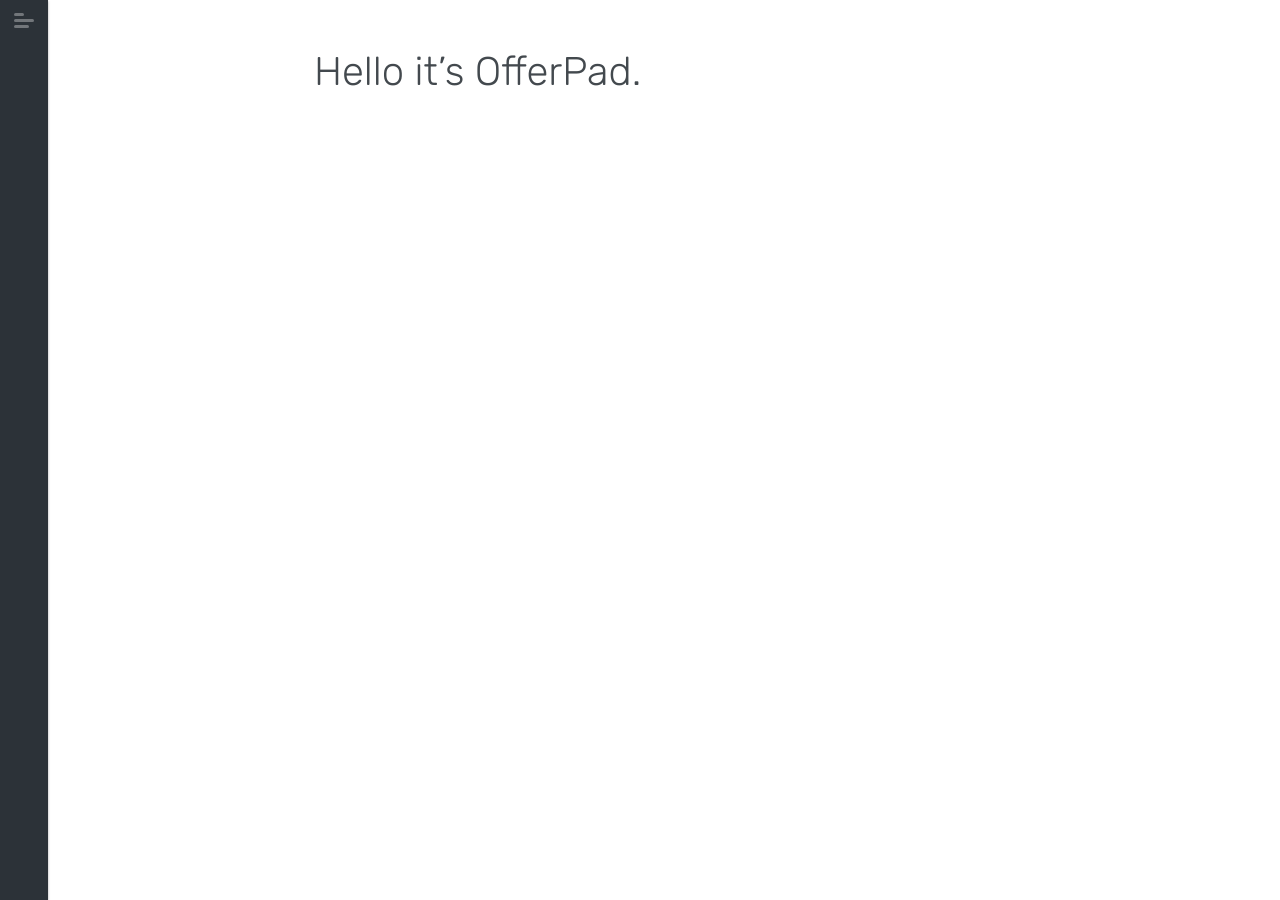
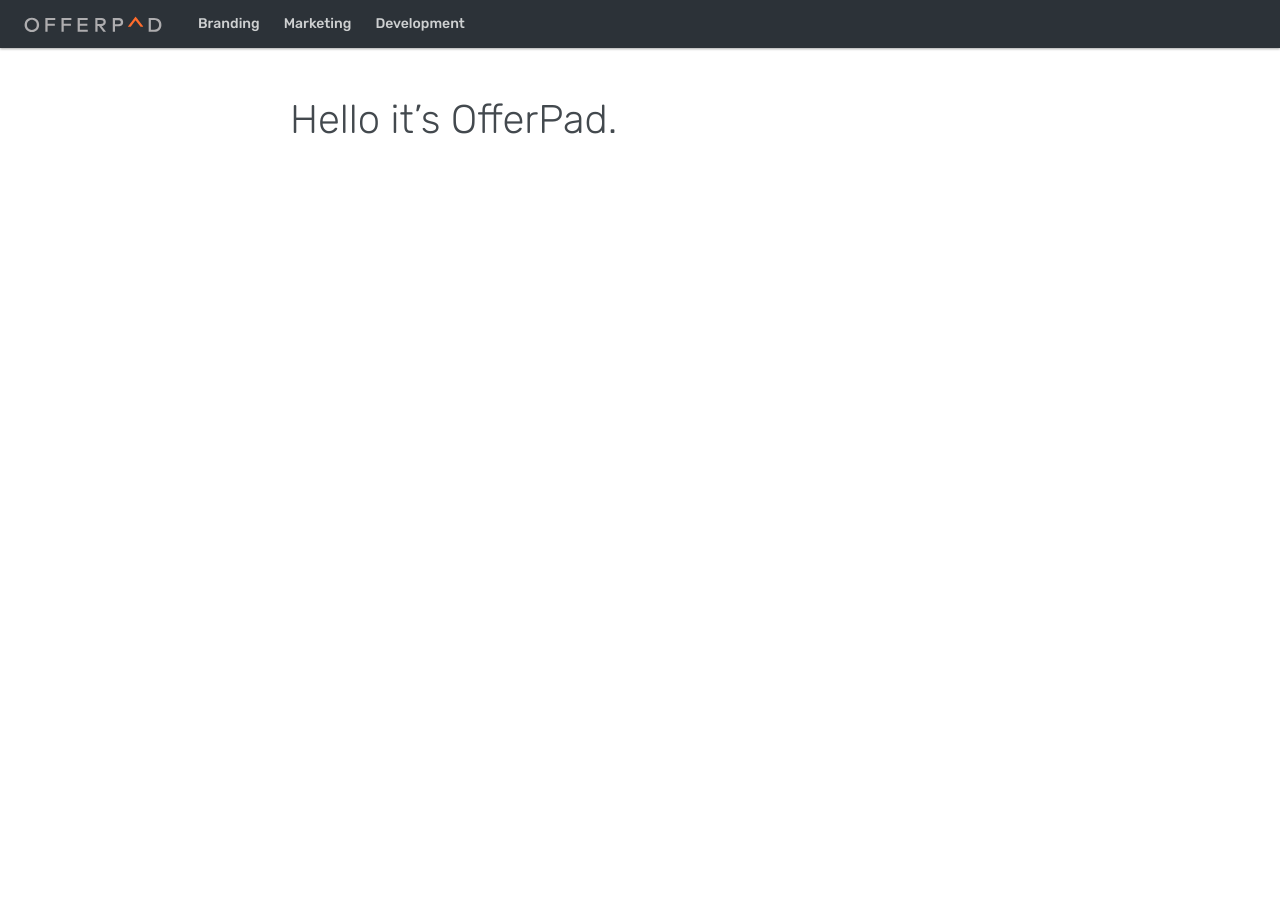
Before and after one commit to Offerpad/floorplan, a Jekyll site: the page built from index.md, in a window 1280 px wide. Built offline with Jekyll 4.4.1, drawn with Linux system fonts in a browser that asks for light colours; nearby versions of some CDN libraries.

Commit message:
navigation overhaul... again

```diff
--- /dev/null
+++ b/_includes/header.html
@@ -0,0 +1,73 @@
+<header class="site-header site-header--dark">
+    <div class="menu-icon menu-icon--dark js-menu-button mr-s">
+        <span></span>
+    </div>
+    <a class="site-header__link mr-s" href="{{ site.baseurl }}/">
+        <div class="site-header__logo offerpad-logo">
+            OfferPad Style Guide
+        </div>
+    </a>
+    <nav class="site-header__nav site-header__nav--mobile js-nav-menu">
+        <ul class="list--unstyled">
+            <li>
+                <a class="js-nav-link site-header__link" tabindex="0">
+                    Branding
+                </a>
+            </li>
+            <li>
+                <a class="js-nav-link site-header__link" tabindex="0">
+                    Marketing
+                </a>
+            </li>
+            <li>
+                <a class="js-nav-link site-header__link" tabindex="0">
+                    Development
+                </a>
+                <div class="js-nav-drawer site-header__drawer">
+                    <button class="js-drawer-close site-header__drawer__close">
+                        <i class="fa fa-chevron-left"></i>
+                        Go back
+                    </button>
+                    <div class="site-header__drawer__inner">
+                        {% assign base = site.docs | where: 'type', 'base' | sort: 'name' %}
+                        <ul class="nav-list" media-nav-bp="w-25">
+                            <li class="list-header">Base Styling</li>
+                            {% for doc in base %}
+                            <li>
+                                <a href="{{ site.baseurl }}{{ doc.url }}"{% if doc.url == page.url %} class="active"{% endif %}>{{ doc.title }}</a>
+                            </li>
+                            {% endfor %}
+                        </ul>
+                        {% assign elements = site.docs | where: 'type', 'elements' | sort: 'name' %}
+                        <ul class="nav-list" media-nav-bp="w-25">
+                            <li class="list-header">Page Elements</li>
+                            {% for doc in elements %}
+                            <li>
+                                <a href="{{ site.baseurl }}{{ doc.url }}"{% if doc.url == page.url %} class="active"{% endif %}>{{ doc.title }}</a>
+                            </li>
+                            {% endfor %}
+                        </ul>
+                        {% assign patterns = site.docs | where: 'type', 'patterns' | sort: 'name' %}
+                        <ul class="nav-list" media-nav-bp="w-25">
+                            <li class="list-header">Design Patterns</li>
+                            {% for doc in patterns %}
+                            <li>
+                                <a href="{{ site.baseurl }}{{ doc.url }}"{% if doc.url == page.url %} class="active"{% endif %}>{{ doc.title }}</a>
+                            </li>
+                            {% endfor %}
+                        </ul>
+                        {% assign examples = site.examples | where: 'type', 'examples' | sort: 'name' %}
+                        <ul class="nav-list" media-nav-bp="w-25">
+                            <li class="list-header">Example Pages</li>
+                            {% for example in examples %}
+                            <li>
+                                <a href="{{ site.baseurl }}{{ example.url }}"{% if example.url == page.url %} class="active"{% endif %}>{{ example.title }}</a>
+                            </li>
+                            {% endfor %}
+                        </ul>
+                    </div>
+                </div>
+            </li>
+        </ul>
+    </nav>
+</header>
--- a/_includes/navigation.html
+++ /dev/null
@@ -1,76 +0,0 @@
-<nav class="navigation js-collapsed">
-    <div class="navigation__header">
-        <div class="menu-icon menu-icon__dark js-menu-button">
-            <span></span>
-        </div>
-        <div class="navigation__logo offerpad-logo">
-            OfferPad Style Guide &amp; Pattern Library
-        </div>
-    </div>
-    <div class="navigation__list js-nav-menu">
-        <div class="navigation__logo offerpad-logo">
-        </div>
-        <div class="navigation__group">
-            <ul class="nav-list">
-                <li>
-                    <a href="{{ site.baseurl }}/"{% if page.url == '/' %} class="active"{% endif %}>Overview</a>
-                </li>
-            </ul>
-        </div>
-        {% assign get-started = site.docs | where: 'type', 'get-started' | sort: 'name' %}
-        <div class="navigation__group">
-            <ul class="nav-list">
-                <li class="list-header">Getting Started</li>
-                {% for doc in get-started %}
-                <li>
-                    <a href="{{ site.baseurl }}{{ doc.url }}"{% if doc.url == page.url %} class="active"{% endif %}>{{ doc.title }}</a>
-                </li>
-                {% endfor %}
-            </ul>
-        </div>
-        {% assign base = site.docs | where: 'type', 'base' | sort: 'name' %}
-        <div class="navigation__group">
-            <ul class="nav-list">
-                <li class="list-header">Base Styling</li>
-                {% for doc in base %}
-                <li>
-                    <a href="{{ site.baseurl }}{{ doc.url }}"{% if doc.url == page.url %} class="active"{% endif %}>{{ doc.title }}</a>
-                </li>
-                {% endfor %}
-            </ul>
-        </div>
-        {% assign elements = site.docs | where: 'type', 'elements' | sort: 'name' %}
-        <div class="navigation__group">
-            <ul class="nav-list">
-                <li class="list-header">Page Elements</li>
-                {% for doc in elements %}
-                <li>
-                    <a href="{{ site.baseurl }}{{ doc.url }}"{% if doc.url == page.url %} class="active"{% endif %}>{{ doc.title }}</a>
-                </li>
-                {% endfor %}
-            </ul>
-        </div>
-        {% assign patterns = site.docs | where: 'type', 'patterns' | sort: 'name' %}
-        <div class="navigation__group">
-            <ul class="nav-list">
-                <li class="list-header">Design Patterns</li>
-                {% for doc in patterns %}
-                <li>
-                    <a href="{{ site.baseurl }}{{ doc.url }}"{% if doc.url == page.url %} class="active"{% endif %}>{{ doc.title }}</a>
-                </li>
-                {% endfor %}
-            </ul>
-        </div>
-        {% assign examples = site.examples | where: 'type', 'examples' | sort: 'name' %}
-        <div class="navigation__group">
-            <ul class="nav-list">
-                <li class="list-header">Example Pages</li>
-                {% for example in examples %}
-                <li>
-                    <a href="{{ site.baseurl }}{{ example.url }}"{% if example.url == page.url %} class="active"{% endif %}>{{ example.title }}</a>
-                </li>
-                {% endfor %}
-            </ul>
-        </div>
-    </div>
-</nav>
--- a/_layouts/default.html
+++ b/_layouts/default.html
@@ -5,7 +5,7 @@
     </head>
     <body>
         <div class="page">
-            {% include navigation.html %}
+            {% include header.html %}
             <div class="page__main page__main--styleguide">
                 <div class="page__content page__content--styleguide">
                     <h1>{{ page.title }}</h1>
--- a/_scss/base/_layout.scss
+++ b/_scss/base/_layout.scss
@@ -2,6 +2,11 @@
 *::before,
 *::after {
   box-sizing: border-box;
+}
+
+html,
+body {
+    height: 100%;
 }
 
 .page {
--- a/_scss/base/_typography.scss
+++ b/_scss/base/_typography.scss
@@ -104,4 +104,5 @@ p.fine-print {
 .list--unstyled {
     padding-left: 0;
     list-style: none;
+    margin: 0;
 }
--- a/_scss/components/_menu-icon.scss
+++ b/_scss/components/_menu-icon.scss
@@ -65,7 +65,7 @@ $menu-bar-height: 0.1875rem;
             }
         }
     }
-    &__dark {
+    &--dark {
         @include hover-focus {
             background: op-color('gray-800');
         }
--- a/_scss/components/_navigation.scss
+++ b/_scss/components/_navigation.scss
@@ -1,6 +1,7 @@
 .nav-list {
     padding-left: 0;
     margin: 0;
+    color: $text-color-muted;
     li {
         list-style: none;
         text-align: left;
--- a/_scss/components/_op-site-header.scss
+++ b/_scss/components/_op-site-header.scss
@@ -1,32 +1,128 @@
+@mixin nav-link-color {
+    color: $link-color-alt;
+    cursor: pointer;
+    .site-header--dark & {
+        color: $link-color-light;
+    }
+    @include hover-focus {
+        color: $link-color-hover;
+        background-color: op-color('gray-50');
+        .site-header--dark & {
+            color: $link-color-light-hover;
+            background-color: op-color('gray-800');
+        }
+    }
+}
+
 .site-header {
     display: flex;
-    justify-content: space-between;
     position: absolute;
     z-index: 2;
     top: 0;
-    align-items: center;
+    align-items: stretch;
     width: 100%;
     height: $header-height;
-    @include padding-left(0.5);
+    @include padding(0 0.5);
     background: $bg-color;
+    @include type-layout(s, 1);
     @include box_shadow(1);
-    @include bp-navigation {
-        padding: 0;
+    .menu-icon {
+        align-self: center;
+        @include bp-navigation {
+            display: none;
+        }
+    }
+    &__logo {
     }
     &__nav {
-        display: flex;
-        align-items: stretch;
+        display: inline-block;
+        @include bp-navigation {
+            > ul {
+                display: flex;
+            }
+        }
+        &--mobile {
+            display: none;
+            position: absolute;
+            height: calc(100vh - #{$header-height});
+            top: $header-height;
+            left: 0;
+            right: 0;
+            bottom: 0;
+            @include padding(0 0.5);
+            overflow: auto;
+            background: $bg-color;
+            @include bp-navigation {
+                position: static;
+                display: inline-block;
+                height: auto;
+                top: auto;
+                left: auto;
+                right: auto;
+                bottom: 0;
+                padding: 0;
+                background: transparent;
+            }
+        }
     }
     &__link {
-        display: block;
+        display: flex;
+        align-items: center;
         @include padding(0.5);
-        color: $link-color-alt;
-        @include type-layout(s, 1);
         font-weight: 500;
+        @include nav-link-color();
         text-decoration: none;
-        @include hover-focus {
-            color: $link-color-hover;
-            background-color: op-color('gray-50');
+    }
+    &__drawer {
+        display: none;
+        position: fixed;
+        z-index: 10;
+        top: 0;
+        left: 0;
+        right: 0;
+        bottom: 0;
+        background: $bg-color;
+        @include bp-navigation {
+            top: $header-height;
+            position: absolute;
+        }
+        &__close {
+            position: absolute;
+            display: block;
+            height: $header-height;
+            width: 100%;
+            @include padding(0 0.5);
+            background-image: none;
+            background-color: $bg-color;
+            border: 0;
+            @include nav-link-color();
+            @include bp-navigation {
+                display: none;
+            }
+        }
+        &__inner {
+            height: 100%;
+            @include padding(2 0.5 0);
+            overflow: auto;
+            background: $bg-color;
+            @include box_shadow(1);
+            @include bp-navigation {
+                height: auto;
+                display: flex;
+                @include padding(0 1 1);
+            }
+        }
+        a {
+            @include nav-link-color();
+        }
+    }
+    &--dark {
+        background: $bg-color-dark;
+        .site-header__nav,
+        .site-header__drawer,
+        .site-header__drawer__close,
+        .site-header__drawer__inner {
+            background: $bg-color-dark;
         }
     }
 }
--- a/_scss/core/_mixins.scss
+++ b/_scss/core/_mixins.scss
@@ -24,7 +24,7 @@
 
 
 @mixin bp-navigation {
-    @media (min-width: #{$bp-desktop}) {
+    @media (min-width: #{$bp-tablet}) {
         @content;
     }
 }
--- a/_scss/core/utilities/_layout.scss
+++ b/_scss/core/utilities/_layout.scss
@@ -1,3 +1,9 @@
+.overflow-auto      { overflow: auto; }
+.overflow-hidden    { overflow: hidden; }
+
+.float-left         { float: left; }
+.float-right        { float: right; }
+
 // a bunch of stuff from bootstrap
 
 .display-none         { display: none !important; }
--- a/_scss/style-guide/__style-guide-dir.scss
+++ b/_scss/style-guide/__style-guide-dir.scss
@@ -2,7 +2,6 @@
 
 @import 'highlighter';
 @import 'layout';
-@import 'navigation';
 @import 'example-blocks';
 @import 'swatches';
 
--- a/_scss/style-guide/_layout.scss
+++ b/_scss/style-guide/_layout.scss
@@ -1,10 +1,4 @@
 .page {
-    &__main--styleguide {
-        @include bp-navigation {
-            padding-top: 0;
-            margin-left: $header-height;
-        }
-    }
     &__content--styleguide {
         max-width: 43.75rem + 1.5rem + 1.5rem;
         margin-left: auto;
--- a/_scss/style-guide/_navigation.scss
+++ /dev/null
@@ -1,131 +0,0 @@
-$nav-slide-duration: 0.3s;
-
-.page__main--styleguide {
-    transition-property: margin-left, margin-right;
-    transition-duration: $nav-slide-duration;
-    transition-timing-function: ease-out;
-    position: relative;
-    &:after {
-        content: '';
-        display: block;
-        position: fixed;
-        top: 0;
-        left: 0;
-        right: 0;
-        bottom: 0;
-        background-color: op-color('gray-900');
-        opacity: 0;
-        pointer-events: none;
-        transition-property: opacity;
-        transition-duration: $nav-slide-duration;
-        transition-timing-function: ease-out;
-    }
-}
-
-body.body--nav-open {
-    overflow: hidden;
-    @include bp-navigation {
-        .page__main--styleguide {
-            margin-left: $navigation-width;
-            margin-right: -1 * $navigation-width;
-            transition-timing-function: ease-in;
-            &:after {
-                opacity: 0.5;
-                pointer-events: initial;
-                transition-timing-function: ease-in;
-            }
-        }
-    }
-}
-
-.navigation {
-    display: flex;
-    flex-direction: column;
-    position: fixed;
-    z-index: 100;
-    top: 0;
-    width: 100%;
-    background: $bg-color-dark;
-    @include box_shadow(1);
-    &__header {
-        display: flex;
-        align-items: center;
-        height: $header-height;
-        @include padding(0 0.5);
-        .menu-icon {
-            @include margin-right(2/3);
-        }
-    }
-    &__logo {
-        display: block;
-        height: 1.125rem;
-        width: 8.625rem;
-    }
-    &__list {
-        display: none;
-        height: calc(100vh - #{$header-height});
-        @include padding(0 1);
-        overflow: auto;
-        .navigation__logo {
-            display: none;
-            + .navigation__group {
-                border-top: $border-width-2 solid op-color('gray-800');
-                @include padding-top(0.125);
-            }
-        }
-    }
-    .nav-list li {
-        font-weight: 500;
-        a {
-            color: $link-color-light;
-            @include hover-focus {
-                color: $link-color-light-hover;
-                background-color: op-color('black');
-            }
-        }
-    }
-    .list-header {
-        text-transform: uppercase;
-        font-style: normal;
-        color: $text-color-light;
-        @include padding-bottom(0.125);
-        @include margin-bottom(0.125);
-        border-bottom: $border-width-2 solid op-color('gray-800');
-    }
-    @include bp-navigation {
-        left: 0;
-        bottom: 0;
-        width: $header-height + $navigation-width;
-        flex-direction: row-reverse;
-        justify-content: space-between;
-        transition-property: margin-left;
-        transition-duration: $nav-slide-duration;
-        transition-timing-function: ease-in;
-        &.js-collapsed {
-            margin-left: -1 * $navigation-width;
-            transition-timing-function: ease-out;
-        }
-        &__header {
-            height: 100%;
-            width: $header-height;
-            flex-direction: column;
-            @include padding(0.25 0);
-            .navigation__logo {
-                display: none;
-            }
-            .menu-icon {
-                margin-right: 0;
-            }
-        }
-        &__list {
-            display: block;
-            height: 100%;
-            width: $navigation-width;
-            @include padding(0 1);
-            .navigation__logo {
-                display: block;
-                height: $header-height;
-            }
-        }
-    }
-}
--- a/js/site.js
+++ b/js/site.js
@@ -5,7 +5,7 @@ var OP = (function (op, $) {
 
     var $body =         $('body'),
         bodyNavOpen =   'body--nav-open',
-        $navBar =       $('.navigation'),
+        $navBar =       $('.site-header'),
         $menuButton =   $('.js-menu-button'),
         $navMenu =      $('.js-nav-menu');
 
@@ -17,8 +17,8 @@ var OP = (function (op, $) {
     });
 
     function closeMenuOnDelay() {
-
-        if($('.navigation__header').css('width') != '48px') { // if mobile
+        $('.js-nav-drawer').hide();
+        if($menuButton.css('display') != 'none') { // if mobile
             closeMenu();
             xToHam();
             $body.removeClass(bodyNavOpen);
@@ -48,14 +48,14 @@ var OP = (function (op, $) {
 
     function openMenu() {
         $navBar.removeClass('js-collapsed');
-        if($('.navigation__header').css('width') != '48px') { // if mobile
+        if($menuButton.css('display') != 'none') { // if mobile
             $navMenu.slideDown(400, "swing");
         }
     }
 
     function closeMenu() {
         $navBar.addClass('js-collapsed');
-        if($('.navigation__header').css('width') != '48px') { // if mobile
+        if($menuButton.css('display') != 'none') { // if mobile
             $navMenu.slideUp(400, "swing");
         }
     }
@@ -68,13 +68,23 @@ var OP = (function (op, $) {
         $menuButton.removeClass('menu-icon--x');
     }
 
+    // nav drawers
+
+    $('.js-nav-link').on('click', function() {
+        $(this).next().toggle();
+    });
+
+    $('.js-drawer-close').on('click', function() {
+        $('.js-nav-drawer').hide();
+    })
+
     // blizzard's media query toggle thing
     function Media() {
         this.elems = [],
         this.matches = {}
     }
-    Media.sizes = ["original", "mobile-large", "tablet", "desktop", "desktop-large"];
-    Media.widths = [0, 576, 768, 992, 1200];
+    Media.sizes = ["original", "mobile-large", "tablet", "nav-bp", "desktop", "desktop-large"];
+    Media.widths = [0, 576, 768, 768, 992, 1200];
     Media.attrs = Media.sizes.map(function (size) {
          return "media-" + size;
      });
```
Also changed, not shown: _includes/example-header.html (+43 -24 lines).
